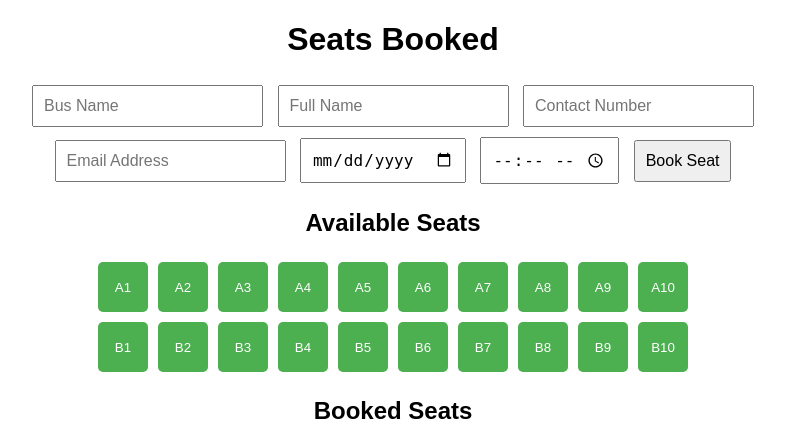
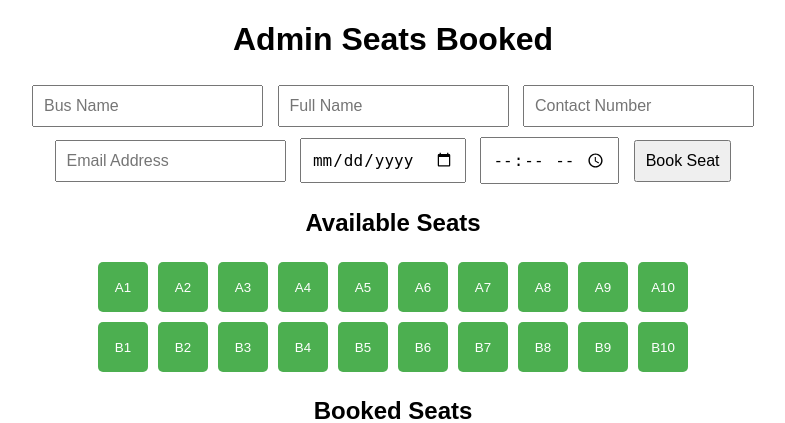
Before and after one commit to Abhishek-sard/login_system, a PHP site: page /Dashboard/Booked/booked.php in a window 1280 px wide. Shown: the top 423 px of the page, without its empty margins (247-1032 px from the left). Run offline with PHP 8.4, Linux system fonts and the light colour scheme; data that the repository does not hold is empty.

Commit message:
features

```diff
--- a/Dashboard/Booked/booked.php
+++ b/Dashboard/Booked/booked.php
@@ -44,7 +44,7 @@ if (isset($_GET['delete'])) {
 </head>
 <body>
     <div class="container">
-        <h1>Seats Booked</h1>
+        <h1>Admin Seats Booked</h1>
 
         <!-- Booking Form -->
         <form method="POST">
```
Also changed, not shown: Dashboard/Offers/offers.php (added).
